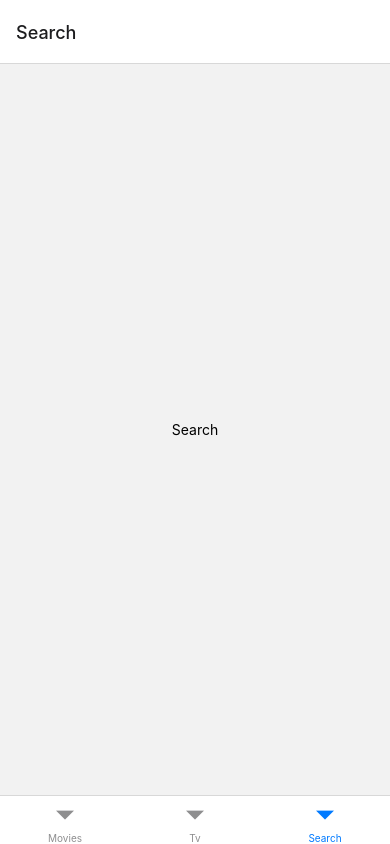
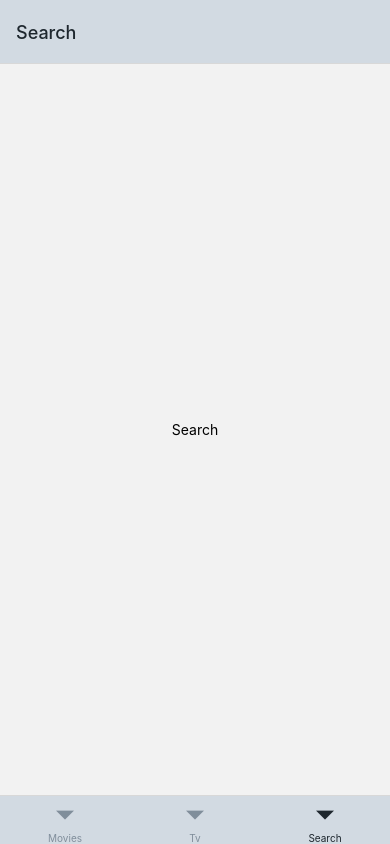
Before and after one commit to GUAJEGUICHAN/NomadreactNativeP1, a React Native app: screen / in a window 390 px wide. Built offline with nearby package versions, Linux system fonts and the light colour scheme.

Commit message:
2.8 테마 설정 원래대로 초기화

```diff
--- a/App.jsx
+++ b/App.jsx
@@ -8,9 +8,7 @@ import AppLoading from 'expo-app-loading';
 
 import { useAssets } from 'expo-asset';
 
-import { NavigationContainer, DarkTheme, DefaultTheme } from '@react-navigation/native';
-
-import { useColorScheme } from 'react-native';
+import { NavigationContainer } from '@react-navigation/native';
 
 import Tabs from './navigation/Tabs';
 
@@ -20,7 +18,6 @@ export default function App() {
   // 이미지와 폰트만 프리로드하고싶다면 위 두줄로 충분하다.
   // 하지만 각종 DB나 여러가지 파일도 preload하고 싶다면 이전의 방식을 따르자
 
-  const isDark = useColorScheme() === 'dark';
 
   if (!assets || !loaded) {
     return (
@@ -29,10 +26,7 @@ export default function App() {
   }
 
   return (
-    // <Text>안녕</Text>
-    <NavigationContainer
-      theme={isDark ? DarkTheme : DefaultTheme}
-    >
+    <NavigationContainer>
       <Tabs />
     </NavigationContainer>
   );
--- a/navigation/Tabs.jsx
+++ b/navigation/Tabs.jsx
@@ -3,7 +3,7 @@ import React from 'react';
 import { useColorScheme } from 'react-native';
 
 import {
-  BLACK_COLOR, WHITE_COLOR, GRAY_COLOR, LIGHT_GRAY_COLOR,
+  BLACK_COLOR, WHITE_COLOR, LIGHT_GRAY_COLOR,
 } from '../colors';
 
 import Movie from '../screens/Movie';
@@ -13,24 +13,24 @@ import Tv from '../screens/Tv';
 const Tab = createBottomTabNavigator();
 
 export default function Tabs() {
-  // const isDark = useColorScheme() === 'dark';
+  const isDark = useColorScheme() === 'dark';
 
   return (
     <Tab.Navigator
       initialRouteName="Search"
-    // screenOptions={{
-    //   headerStyle: {
-    //     backgroundColor: isDark ? BLACK_COLOR : WHITE_COLOR,
-    //   },
-    //   headerTitleStyle: {
-    //     color: isDark ? WHITE_COLOR : BLACK_COLOR,
-    //   },
-    //   tabBarStyle: {
-    //     backgroundColor: isDark ? BLACK_COLOR : WHITE_COLOR,
-    //   },
-    //   tabBarActiveTintColor: isDark ? WHITE_COLOR : BLACK_COLOR,
-    //   tabBarInactiveTintColor: LIGHT_GRAY_COLOR,
-    // }}
+      screenOptions={{
+        headerStyle: {
+          backgroundColor: isDark ? BLACK_COLOR : WHITE_COLOR,
+        },
+        headerTitleStyle: {
+          color: isDark ? WHITE_COLOR : BLACK_COLOR,
+        },
+        tabBarStyle: {
+          backgroundColor: isDark ? BLACK_COLOR : WHITE_COLOR,
+        },
+        tabBarActiveTintColor: isDark ? WHITE_COLOR : BLACK_COLOR,
+        tabBarInactiveTintColor: LIGHT_GRAY_COLOR,
+      }}
     >
       <Tab.Screen
         name="Movies"
```
